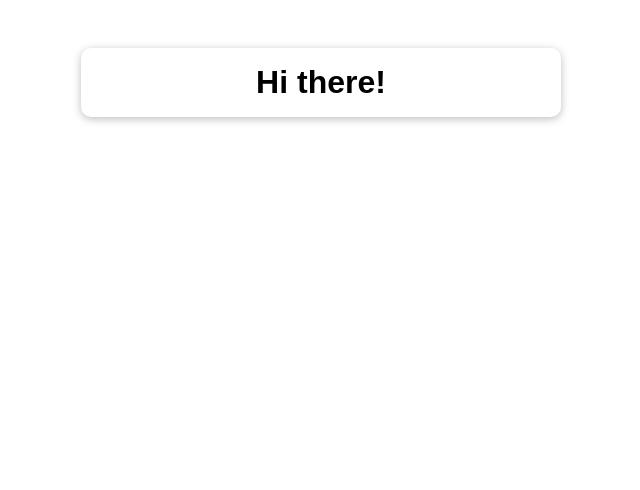
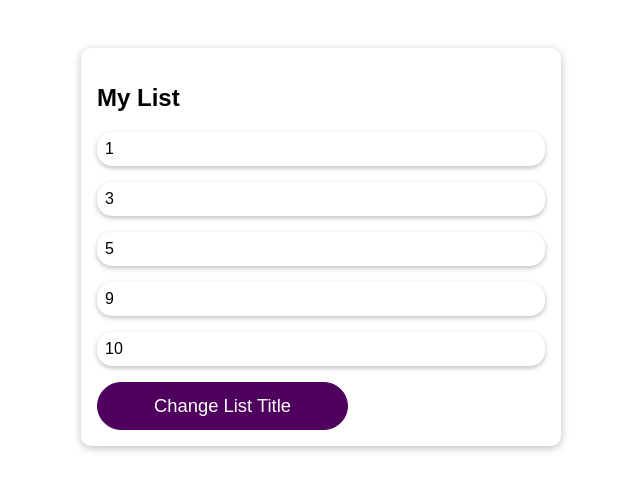
Before and after one commit to wantop1/react-complete-guide, a React (Create React App) app: page / in a window 1280 px wide. Shown: the top 490 px of the page, without its empty margins (319-959 px from the left). Built offline with nearby package versions, Linux system fonts and the light colour scheme.

Commit message:
feat : 12-react-optimization-techniques

```diff
--- a/src/App.js
+++ b/src/App.js
@@ -1,11 +1,22 @@
-import React from 'react';
+import React, { useState, useCallback, useMemo } from 'react';
 
 import './App.css';
+import DemoList from './components/Demo/DemoList';
+import Button from './components/UI/Button/Button';
 
 function App() {
+  const [listTitle, setListTitle] = useState('My List');
+
+  const changeTitleHandler = useCallback(() => {
+    setListTitle('New Title');
+  }, []);
+
+  const listItems = useMemo(() => [5, 3, 1, 10, 9], []);
+
   return (
     <div className="app">
-      <h1>Hi there!</h1>
+      <DemoList title={listTitle} items={listItems} />
+      <Button onClick={changeTitleHandler}>Change List Title</Button>
     </div>
   );
 }
--- /dev/null
+++ b/src/components/Demo/DemoList.js
@@ -0,0 +1,26 @@
+import React, { useMemo } from 'react';
+
+import classes from './DemoList.module.css';
+
+const DemoList = (props) => {
+  const { items } = props;
+
+  const sortedList = useMemo(() => {
+    console.log('Items sorted');
+    return items.sort((a, b) => a - b);
+  }, [items]);
+  console.log('DemoList RUNNING');
+
+  return (
+    <div className={classes.list}>
+      <h2>{props.title}</h2>
+      <ul>
+        {sortedList.map((item) => (
+          <li key={item}>{item}</li>
+        ))}
+      </ul>
+    </div>
+  );
+};
+
+export default React.memo(DemoList);
--- /dev/null
+++ b/src/components/Demo/DemoList.module.css
@@ -0,0 +1,12 @@
+.list ul {
+    list-style: none;
+    margin: 0;
+    padding: 0;
+  }
+
+  .list li {
+    margin: 1rem 0;
+    padding: 0.5rem;
+    box-shadow: 0 2px 5px rgba(0, 0, 0, 0.26);
+    border-radius: 15px;
+  }
--- a/src/components/UI/Button/Button.js
+++ b/src/components/UI/Button/Button.js
@@ -3,6 +3,7 @@
 import classes from './Button.module.css';
 
 const Button = (props) => {
+  console.log('Button RUNNING');
   return (
     <button
       type={props.type || 'button'}
@@ -15,4 +16,4 @@
   );
 };
 
-export default Button;
+export default React.memo(Button);
```
Also changed, not shown: src/components/Demo/DemoOutput.js (added, +10 -0 lines), src/components/Demo/MyParagraph.js (added, +8 -0 lines), 2 other files (tests, documents, lock files or other folders).
